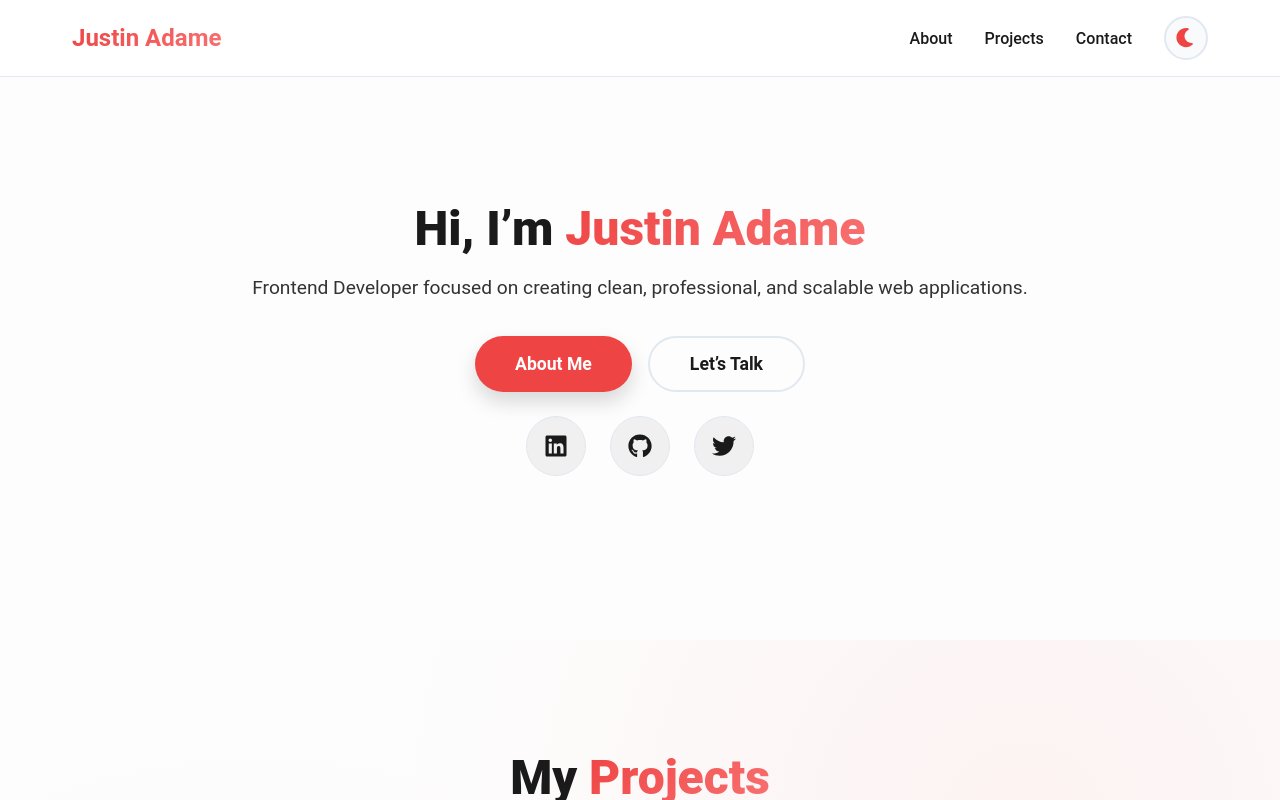
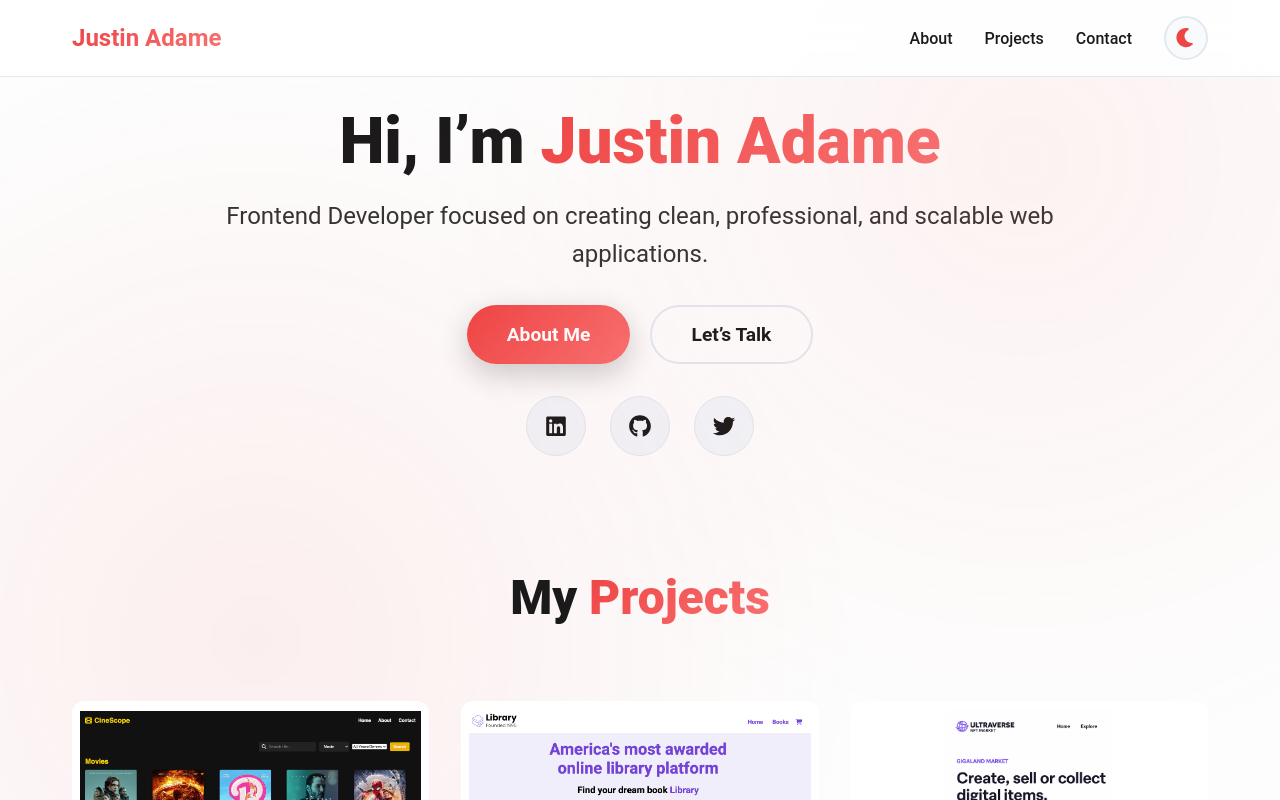
Before and after one commit to jradame/JUSTIN-PORTFOLIO-REACT-1, a React (Create React App) app: page / in a window 1280 px wide. Shown: the top 800 px of the page. Built offline with nearby package versions, Linux system fonts and the light colour scheme.

Commit message:
JUSTINPORTFOLIO

```diff
--- a/src/App.css
+++ b/src/App.css
@@ -1,5 +1,4 @@
 /*
- * Ultraverse NFT Marketplace - Main Stylesheet
  * My React portfolio site built from scratch
  * Got dark/light themes working, responsive design, and smooth animations everywhere
  */
@@ -221,54 +220,57 @@ body {
    ========================================================================== */
 
 .hero {
-  min-height: 80vh; /* shorter section */
+  min-height: 70vh; /* ✅ shorter than full screen */
   display: flex;
   align-items: center;
   justify-content: center;
-  padding: 4rem 2rem;
-  padding-top: 100px; /* account for navbar */
-  background: var(--bg-primary); /* ✅ white in light mode */
+  padding: 3rem 1rem;
+  background: var(--bg-primary); /* ✅ light mode = white */
   color: var(--text-primary);
+  text-align: center; /* ✅ centers text */
 }
 
 .dark-theme .hero {
-  background: linear-gradient(135deg, var(--bg-primary) 0%, var(--bg-secondary) 100%); /* ✅ dark gradient */
+  background: linear-gradient(135deg, var(--bg-primary) 0%, var(--bg-secondary) 100%);
 }
 
+/* Layout container */
 .hero-content {
   display: flex;
-  flex-direction: column; /* ✅ stack vertically */
+  flex-direction: column; /* ✅ stack title, text, buttons, socials */
   align-items: center;
-  text-align: center;
+  justify-content: center;
   gap: 2rem;
-  max-width: 800px;
+  max-width: 900px; /* ✅ a bit wider for balance */
   margin: 0 auto;
 }
 
-.hero-text {
-  text-align: center;
-}
-
 .hero-title {
-  font-size: 3rem;
-  font-weight: 800;
+  font-size: 4rem;   /* ✅ larger title */
+  font-weight: 900;  /* ✅ bolder */
   margin-bottom: 1rem;
   line-height: 1.2;
 }
 
 .hero-subtitle {
-  font-size: 1.2rem;
+  font-size: 1.5rem;   /* ✅ larger subtitle */
+  font-weight: 400;
   margin-bottom: 2rem;
   color: var(--text-secondary);
 }
 
-.highlight { color: var(--primary); }
+.highlight {
+  color: var(--primary);
+}
 
+/* ==============================
+   BUTTONS with shimmer & glow
+   ============================== */
 .hero-buttons {
   display: flex;
-  gap: 1rem;
+  gap: 1.2rem;
   justify-content: center;
-  margin-bottom: 1.5rem;
+  margin-bottom: 2rem;
 }
 
 .btn {
@@ -276,26 +278,62 @@ body {
   padding: 1rem 2.5rem;
   border: none;
   border-radius: 50px;
-  font-size: 1.1rem;
+  font-size: 1.2rem;
   font-weight: 600;
   cursor: pointer;
   text-decoration: none;
   display: inline-block;
   overflow: hidden;
+  transition: all 0.3s ease;
+}
+
+/* Shimmer effect */
+.btn::before {
+  content: '';
+  position: absolute;
+  top: 0;
+  left: -100%;
+  width: 100%;
+  height: 100%;
+  background: linear-gradient(
+    90deg,
+    transparent,
+    rgba(255, 255, 255, 0.3),
+    transparent
+  );
+  transition: left 0.6s ease;
+}
+
+.btn:hover::before {
+  left: 100%;
 }
 
 .btn-primary {
-  background: var(--primary);
+  background: linear-gradient(135deg, var(--primary), var(--accent));
   color: white;
-  box-shadow: 0 10px 20px rgba(0, 0, 0, 0.15);
+  box-shadow: 0 10px 30px rgba(0, 0, 0, 0.2);
+}
+
+.btn-primary:hover {
+  transform: translateY(-3px) scale(1.05);
+  box-shadow: 0 15px 40px rgba(0, 0, 0, 0.3);
 }
 
 .btn-secondary {
   background: transparent;
   color: var(--text-primary);
   border: 2px solid var(--border-color);
+  backdrop-filter: blur(10px);
 }
 
+.btn-secondary:hover {
+  background: rgba(0, 0, 0, 0.05);
+  transform: translateY(-3px) scale(1.05);
+}
+
+/* ==============================
+   SOCIAL LINKS
+   ============================== */
 .social-links {
   display: flex;
   gap: 1.5rem;
@@ -308,31 +346,22 @@ body {
   justify-content: center;
   width: 60px;
   height: 60px;
-  background: rgba(0, 0, 0, 0.05);
+  border-radius: 50%;
+  background: var(--bg-tertiary);
+  border: 1px solid var(--border-color);
   color: var(--text-primary);
-  border-radius: 50%;
-  font-size: 1.5rem;
-  text-decoration: none;
-  border: 1px solid var(--border-color);
+  font-size: 1.4rem;
+  transition: all 0.3s ease;
 }
 
 .social-link:hover {
-  background: rgba(0, 0, 0, 0.1);
+  background: var(--primary);
+  color: white;
   transform: translateY(-5px) scale(1.1);
+  box-shadow: 0 8px 25px rgba(0, 0, 0, 0.25);
 }
 
-
-/* ==========================================================================
-   PROJECTS SECTION - Clean design, no borders anywhere
-   ========================================================================== */
-
-/*
- * Design decision: Borderless project cards that rely on typography and spacing
- * Let the project images and descriptions do the talking without visual clutter
- * Spent way too much time removing borders that kept appearing from nowhere
- */
-
-/* ==========================================================================
+==========================================================================
    PROJECTS SECTION - Clean, consistent with light/dark theme
    ========================================================================== */
 
--- a/src/App.js
+++ b/src/App.js
@@ -1,6 +1,6 @@
 /*
  * App.js - Main React component tying everything together
- * Added missing import for faCalendarAlt used in project placeholders
+  * Features: Dark/Light mode toggle with smooth transitions, responsive navbar with hamburger menu,
  */
 
 import React, { useEffect, useState, useRef } from 'react';
@@ -226,7 +226,6 @@ function App() {
       <section className="hero">
         <div className="hero-container">
           <div className="hero-content">
-            {/* Removed broken image headshot */}
             <div className="hero-text">
               {loading ? (
                 <>
@@ -364,7 +363,12 @@ function App() {
                     )}
                   </div>
                   <div className="project-simple-info">
-                    <h3 className="project-simple-title">{project.title}</h3>
+                    <h3 className="project-simple-title">
+                      {project.title}
+                      {project.title.includes("NFT") && (
+                        <span className="emoji">💎</span>
+                      )}
+                    </h3>
                     <p className="project-simple-desc">{project.description}</p>
                     <div className="project-simple-links">
                       {project.liveUrl && (
--- a/src/components/Projects.jsx
+++ b/src/components/Projects.jsx
@@ -1,7 +1,4 @@
-/*
- * Projects section - shows off my NFT marketplace plus some stuff I'm working on
- * The main project gets the big showcase, others are placeholders for now
- */
+
 
 import React from 'react';
 import { FontAwesomeIcon } from '@fortawesome/react-fontawesome';
```
